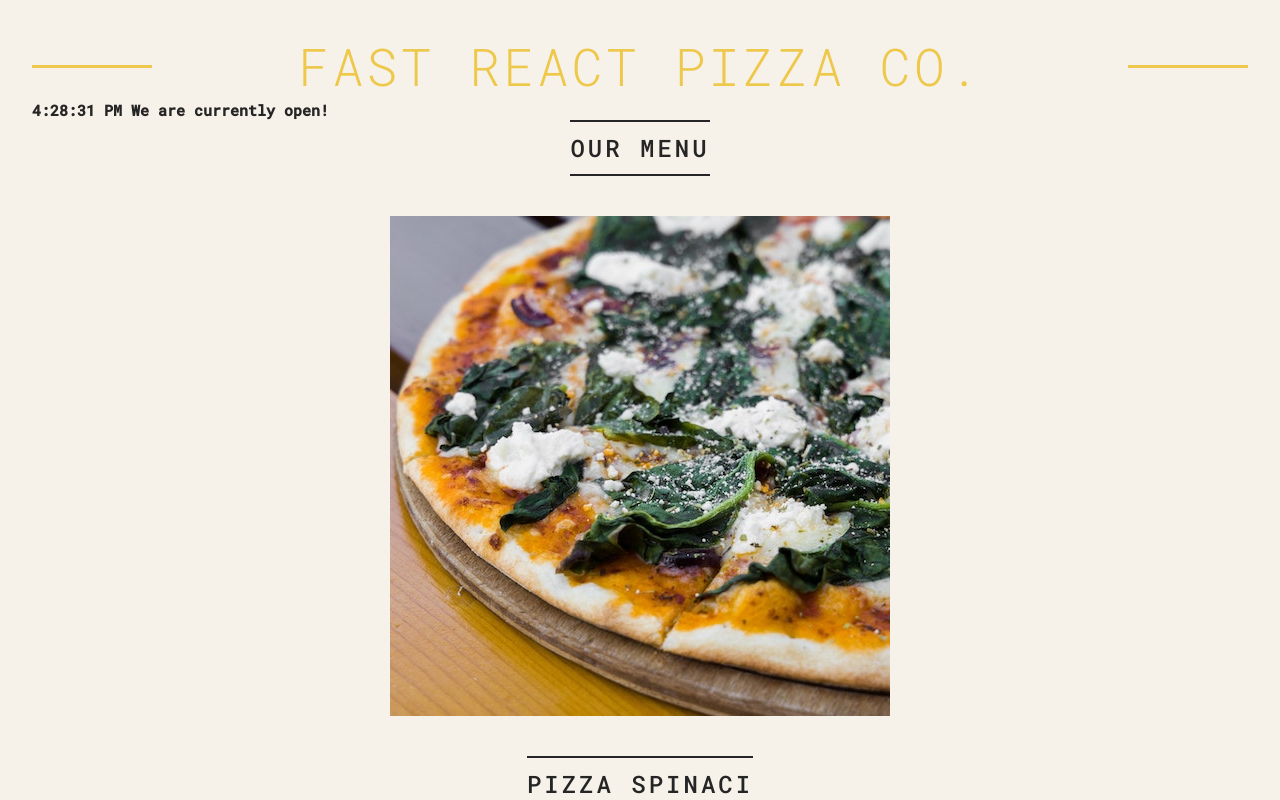
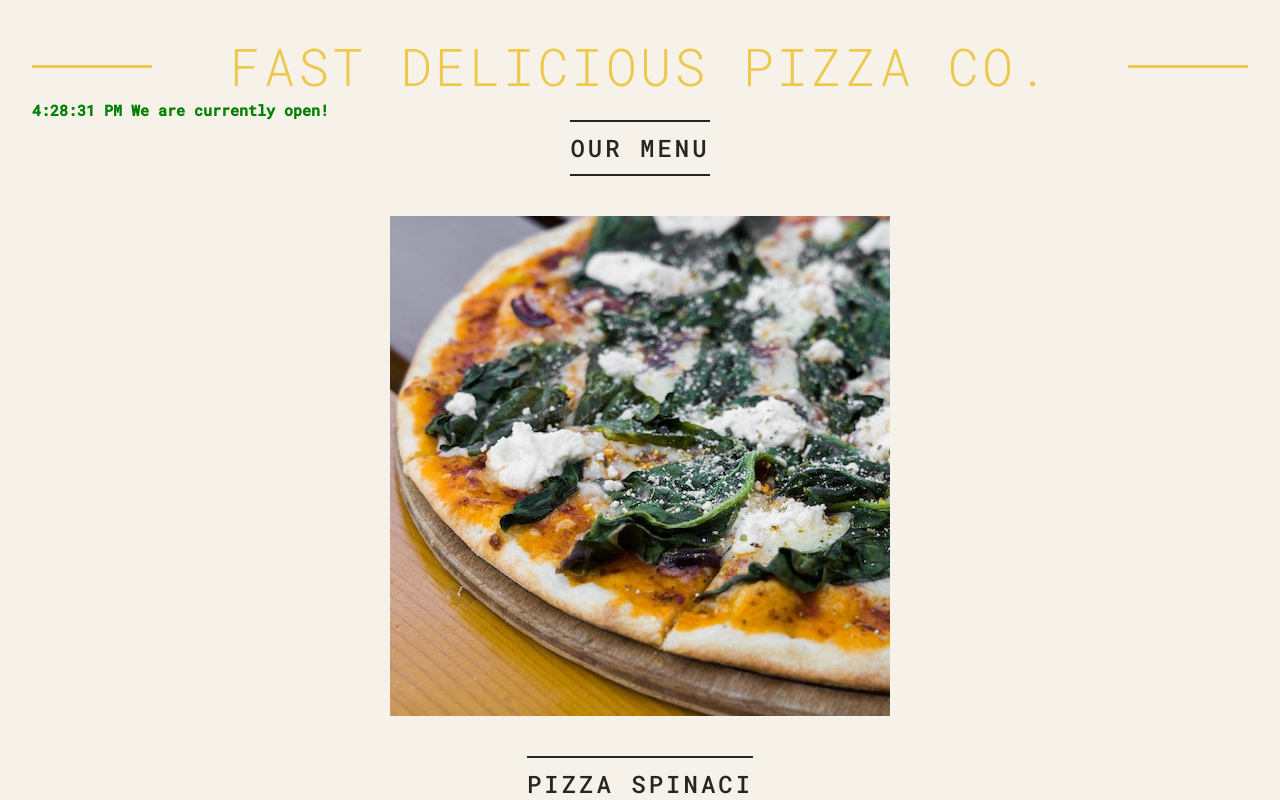
Before and after one commit to Scientific-Research/pizza-menu, a React (Vite) app: page / in a window 1280 px wide. Shown: the top 800 px of the page. Built offline with nearby package versions, Linux system fonts and the light colour scheme.

Commit message:
The time is on top in green color and works well!

```diff
--- a/src/App.tsx
+++ b/src/App.tsx
@@ -73,6 +73,15 @@ export const Header = () => {
     return () => clearInterval(intervalId);
   }, []); // Empty dependency array ensures this effect runs only once
 
+  const openHour = 12;
+  const closeHour = 22;
+  const isOpen = hour >= openHour && hour <= closeHour;
+  console.log(isOpen);
+
+  // hour >= openHour && hour <= closeHour;
+  //   ? alert("We're currently open!")
+  //   : alert("Sorry, we're close!");
+
   // return createElement("header", null, `Current time: ${time}`);
   // const style = {
   //   color: "red",
@@ -84,8 +93,13 @@ export const Header = () => {
 
   return (
     <header className="header">
-      <h1 style={style}>Fast React Pizza Co.</h1>
-      <h2 style={{ textDecoration: "none" }}>{time} We are currently open!</h2>
+      <h1 style={style}>Fast Delicious Pizza Co.</h1>
+      <h2 style={{ color: "green" }}>
+        {time}
+        {isOpen
+          ? " We are currently open!"
+          : " Sorry, we are currently closed!"}
+      </h2>
     </header>
   );
 };
```
